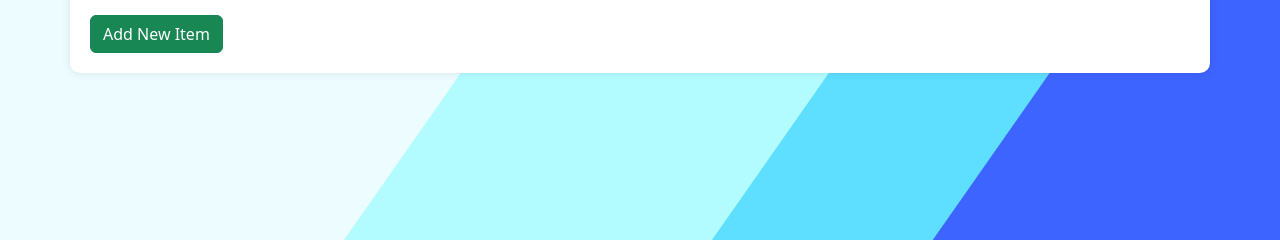
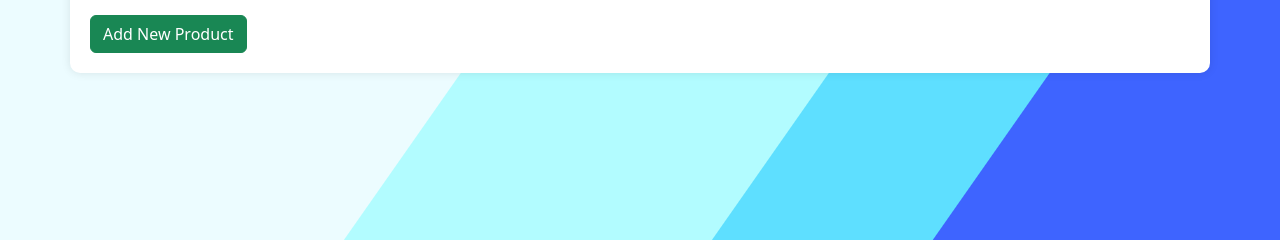
Before and after one commit to nyasiaay/nyasia_and_co, a Django app: template main/templates/main.html in a window 1280 px wide. Shown: the part 321-561 px from the top of the page. Run offline with Django 4.2, Linux system fonts and the light colour scheme; the template is opened without the code that fills it, so the values that code supplies are empty.

Commit message:
Tugas 5 PBP

```diff
--- a/main/templates/main.html
+++ b/main/templates/main.html
@@ -133,7 +133,7 @@
 
     <h5 class="mt-4 noto-serif"><strong>Last login session: {{ last_login }}</strong></h5>
     <a href="{% url 'main:create_product' %}" class="btn btn-success mt-2">
-        Add New Item
+        Add New Product
     </a>
 </div>
 {% endblock content %}
--- a/main/views.py
+++ b/main/views.py
@@ -25,7 +25,6 @@ def show_main(request):
     'class': 'PBP E',
     'products': products,
     'last_login': request.COOKIES['last_login'],
-    'items': products,
     'items_count': items_count
 }
 
```
